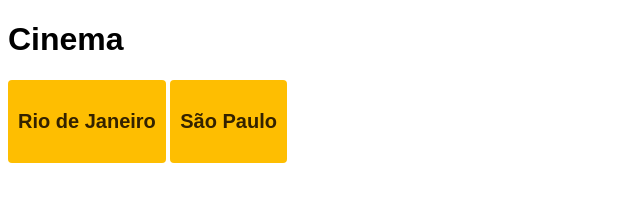
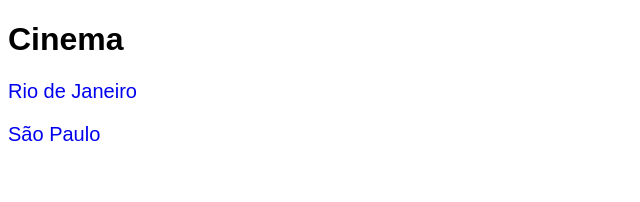
Before and after one commit to gabrielsoares1/Projeto-Origamid---Cinema, a plain HTML site: page index.html in a window 1280 px wide. Shown: the whole page, without its empty margins (0-640 px from the left). Drawn offline with Linux system fonts and the light colour scheme.

Commit message:
Update style.css

```diff
--- a/css/style.css
+++ b/css/style.css
@@ -12,13 +12,6 @@ body {
 
 a {
     text-decoration: none;
-    display: inline-block;
-    background: #febe01;
-    color: #332200;
-    font-weight: bold;
-    padding: 10px;
-    border-radius: 4px;
-    text-decoration: none;
 }
 
 h2 {
```
